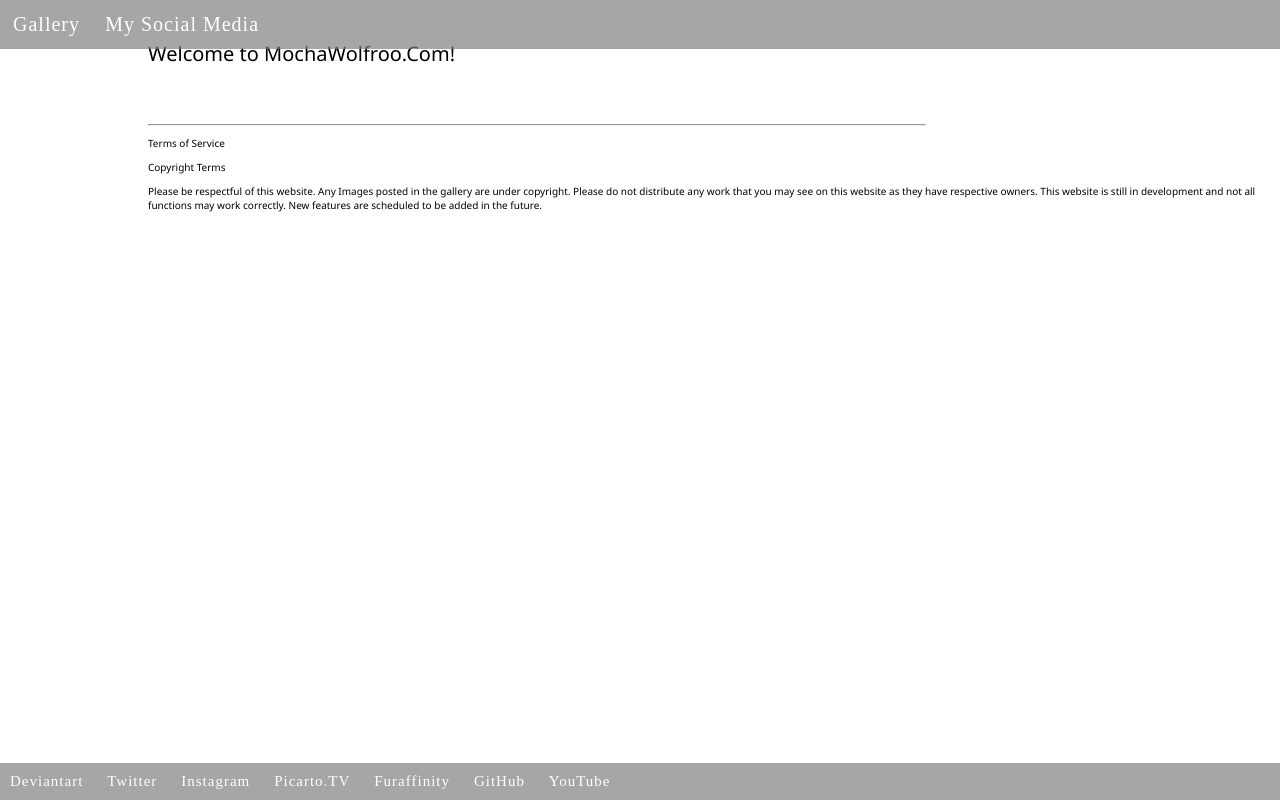
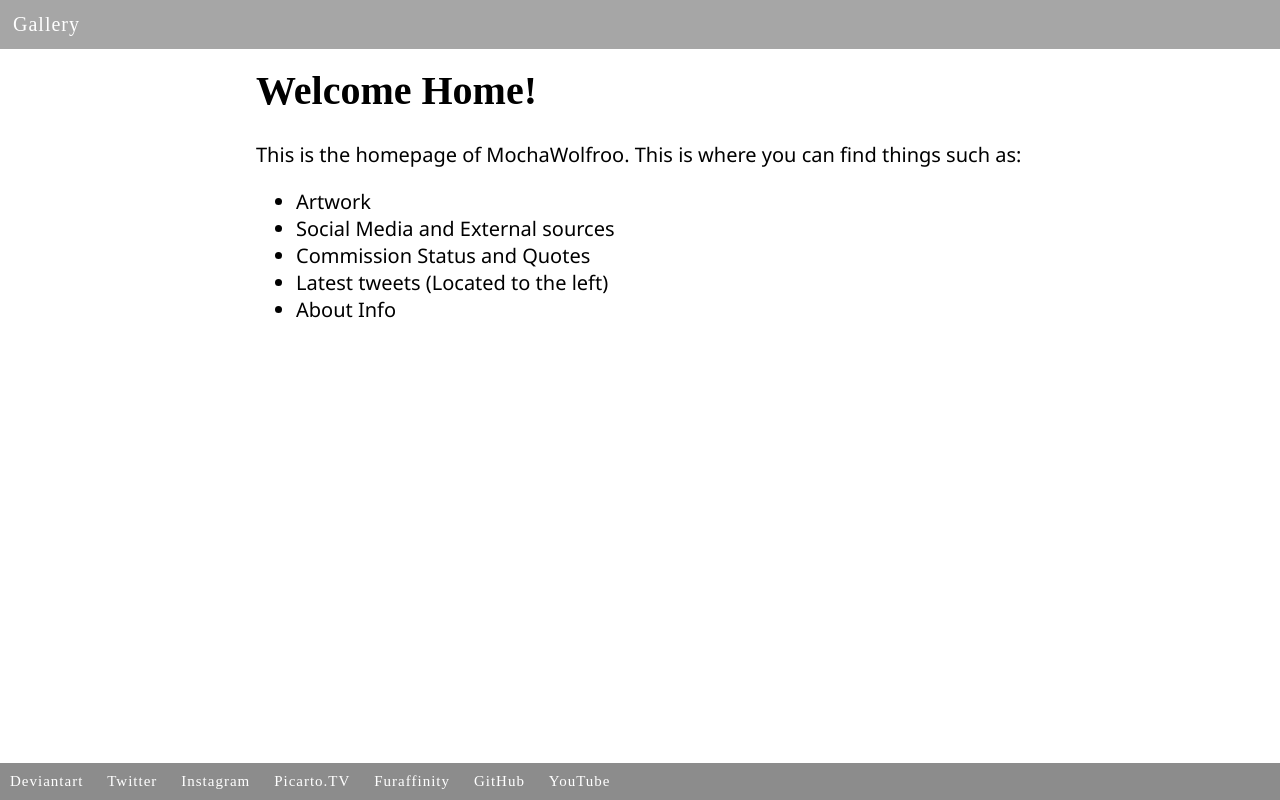
Before and after one commit to MochaccinoWolf/MochaccinoWolf.github.io, a plain HTML site: page index.html in a window 1280 px wide. Drawn offline with Linux system fonts and the light colour scheme.

Commit message:
Removed bad/unnessesary code. update 170808

```diff
--- a/HomepageStyle.css
+++ b/HomepageStyle.css
@@ -1,31 +1,27 @@
 body {
     margin: 0 auto;
-    width: 90%;
-    float:right;
-   /*background-color: #422f25;*/
+    padding-left:220px;
     font-size: 20px;
     font-family: 'Segoe UI', Tahoma, Geneva, Verdana, sans-serif;
-   /* background-image:url(/BackgroundYTTwitter.png);
+    background-image:url(/BackgroundYTTwitter.png);
     background-position:center;
-    background-repeat:repeat-y;*/
+    background-repeat:repeat-y;
+    background-size:contain;
 }
 
 h1{
 font-family: 'Modern No. 20';
 }
 
-
-.mainText {
-   /*  position:fixed;
-    right:05%;
-    width:70%;
+.main
+{
+    display:inline-block;
+    max-width: 1000px;
+    max-height:900px;
+    vertical-align:top;
+    position: fixed;
+    left: 20%;
     top: 5%;
-   background-color: tan;*/
-    padding: 20px;
-   /* border:3px solid skyblue;*/
-    word-wrap:break-word;
-
-
 }
 
 nav {
@@ -45,6 +41,7 @@ nav {
 footer{
     font-size:10px;
     color:black;
+
 }
 p{
     font-family:'Segoe UI', Tahoma, Geneva, Verdana, sans-serif;
@@ -57,10 +54,10 @@ a {
     font-family: 'Modern No. 20';
     padding: 5px;
     margin: 5px;
-    border-radius: 10px;
+
     color: white;
    /* text-shadow:5px 2px 0px black;*/
-    text-decoration: solid;
+    text-decoration: none;
     text-align: center;
     text-emphasis:none;
 
@@ -76,14 +73,9 @@ a {
    /* border: 2px red solid;*/
 }
 
-#landingPageText {
 
-    right:05%;
-    width:70%;
-    top: 5%;
-}
 #bottomBar {
-    opacity: 0.7;
+    opacity: 0.9;
     background-color: grey;
     color: black;
     position: fixed;
--- a/JScript/GalleryScript.js
+++ /dev/null
@@ -1,6 +0,0 @@
-floated_img: onclick(){
-    innerWidth = 400;
-    Image = (900, 1600);
-
-
-}
--- a/SocialMedia.css
+++ /dev/null
@@ -1,97 +0,0 @@
-body
-{
-    margin: 0 auto;
-    width:95%;
-    padding: 10px;
-    background-color:#422f25;
-
-    font-size:20px;
-    padding: 10px;
-    font-family:monospace, Tahoma, Geneva, Verdana, sans-serif;
-
-}
-
-h1{
-font-family: 'Modern No. 20';
-}
-
-
-
-nav {
-    border: 2px solid black;
-    background-color: grey;
-    color: white;
-    text-decoration: none;
-    text-emphasis: none;
-    padding: 10px;
-
-    width: 100%;
-    top: 0%;
-    left: 0%;
-
-}
-
-
-
-#sector1 {
-    border: 5px solid black;
-    float: right;
-    background-color: tan;
-    padding: 30px;
-}
-
-
-nav{
-
-   /* border:2px solid black;*/
-    background-color:grey;
-    color:white;
-    text-decoration:none;
-    text-emphasis:none;
-
-}
-footer{
-    font-size:10px;
-    color:white;
-}
-p{
-    font-family:monospace, Tahoma, Geneva, Verdana, sans-serif;
-}
-
-a {
-    display: inline-block;
-    letter-spacing: 1px;
-    border: 3px solid black;
-    font-family: 'Modern No. 20';
-    padding: 10px;
-    margin: 5px;
-    border-radius: 10px;
-    color: white;
-    text-decoration: none;
-    text-align: center;
-    text-emphasis: none;
-}
-
-
-#Links{
-    float: left;
-    border: 4px dashed white;
-    display: inline-block;
-    background-color: darkgray;
-    padding: 5px;
-    overflow-wrap:break-word;
-
-}
-
-.twitter-follow-button {
-    float: right;
-    position: relative;
-    top: 0%;
-    right:10%;
-}
-
-.twitter-feed {
-    float:left;
-    position:relative;
-    top:0%;
-}
--- a/index.html
+++ b/index.html
@@ -4,57 +4,51 @@
     <title>MochaWolfroo.com - Home</title>
 	<meta charset="utf-8" />
     <link rel="stylesheet" href="HomepageStyle.css" />
+    <style>
+
+    </style>
 </head>
+
 <body>
+    <!--Site Navagation-->
+    <nav class="navSidebar">
+            <a href="Gallery.html">  Gallery </a>
+
+    </nav>
 
 
+    <!--Landing page-->
+     <div class="main">
+         <h1>Welcome Home!</h1>
+         <p> This is the homepage of MochaWolfroo. This is where you can find things such as:
 
-    <!--Site Navagation-->
-    <nav class="navSidebar">
+         <ul>
+             <li>Artwork</li>
+             <li>Social Media and External sources</li>
+             <li>Commission Status and Quotes</li>
+             <li>Latest tweets (Located to the left)</li>
+             <li>About Info</li>
 
-        <div class="Nav-Links">
-            <a href="Gallery.html">  Gallery </a>
-            <a href="socialmedia.html">  My Social Media </a>
+         </ul>
+
+
+         </p>
+         <section class="kofiButton">
+    <style>
+        .kofiButton {
+            float: right;
+            position: absolute;
+            right: 5%;
+            top: 2%;
+        }
+    </style>
+    <!--Ko-fi Js button-->
+    <script type='text/javascript' src='https://ko-fi.com/widgets/widget_2.js'></script>
+    <script type='text/javascript'>kofiwidget2.init('Help Support My Work!', '#a35238', 'A6852SNZ'); kofiwidget2.draw();</script>
+
+</section>
 
      </div>
-
-    </nav>
-    <!--Landing page-->
-        <section class="mainText">
-                <div id="landingPageText">
-                    <p> Welcome to MochaWolfroo.Com! </p> <br />
-                    <hr />
-
-
-                </div>
-
-
-
-
-
-            <!--Ko-fi Js button-->
-            <script type='text/javascript' src='https://ko-fi.com/widgets/widget_2.js'></script>
-            <script type='text/javascript'>kofiwidget2.init('Help Support My Work!', '#a35238', 'A6852SNZ');kofiwidget2.draw();</script>
-
-
-            <!--footer section-->
-            <footer>
-                <div>
-                    <p> Terms of Service </p>
-                    <p> Copyright Terms </p>
-                </div>
-                <about>
-                    <p> Please be respectful of this website. Any Images posted in the gallery are under copyright. Please do not distribute any work that you may see on this website as they have respective owners.  This website is still in development and not all functions may work correctly. New features are scheduled to be added in the future.<br />
-
-                    </p>
-
-                </about>
-
-
-
-            </footer>
-        </section>
-
 
             <!--Twitter sidebar-->
             <aside id="mainAside">
@@ -71,6 +65,7 @@
                 </section>
             </aside>
 
+
     <div id="bottomBar">
 
          <a href="http://Mochawolfroo.deviantart.com/ "> Deviantart </a>
```
Also changed, not shown: Gallery.html (+1 -1 lines), SocialMedia.html (deleted, +0 -47 lines). Lines whose indentation alone changed are shown as unchanged.
